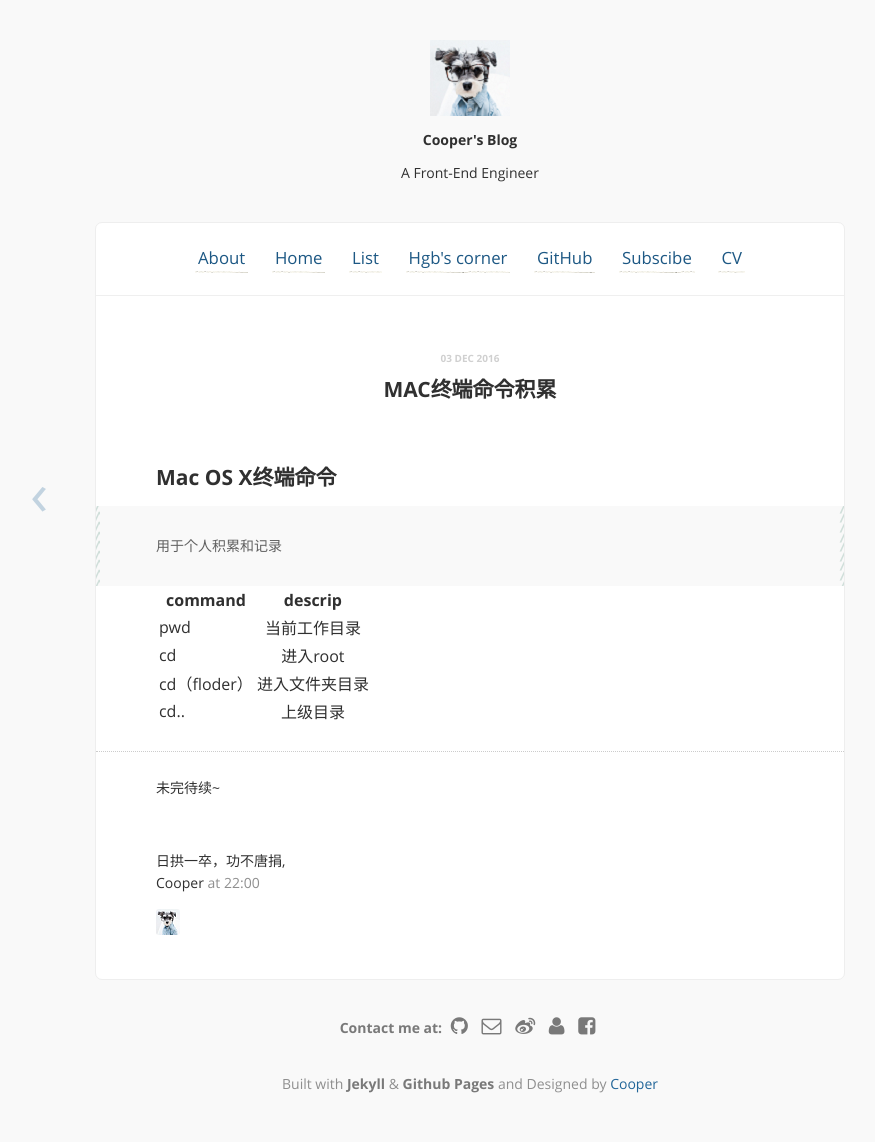
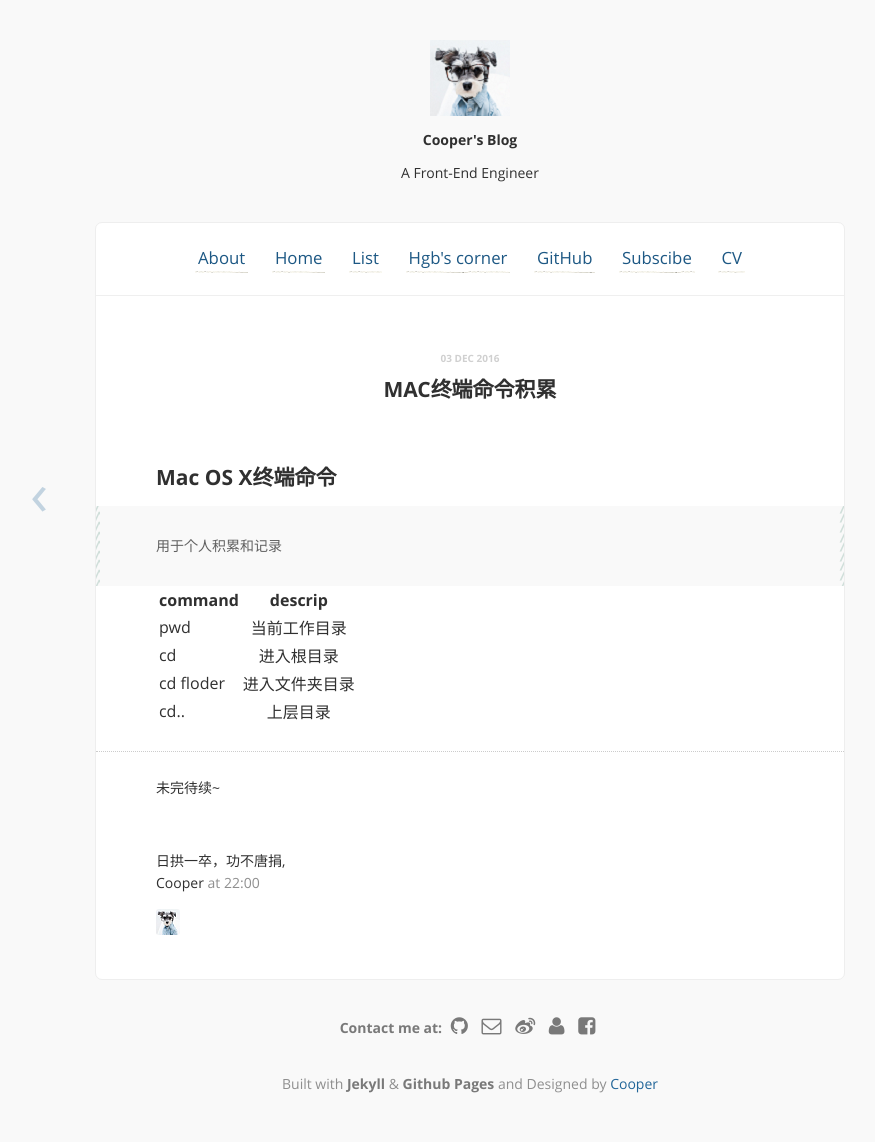
Before and after one commit to huguobo/old-blog, a Jekyll site: the page built from _posts/2016-12-03-mac-command.md, in a window 1280 px wide. Shown: the whole page, without its empty margins (170-1045 px from the left). Built offline with Jekyll 4.4.1, drawn with Linux system fonts in a browser that asks for light colours; Markdown is read by kramdown in place of the engine named in the settings; comment, search, counter and statistics services are not loaded.

Commit message:
edit post

```diff
--- a/_posts/2016-12-03-mac-command.md
+++ b/_posts/2016-12-03-mac-command.md
@@ -13,10 +13,10 @@ comment: y
 
 | command       | descrip       |
 | ------------- |:-------------:|
-| pwd      | 当前工作目录|
-| cd     | 进入root     |
-|cd（floder）| 进入文件夹目录|
-|cd..| 上级目录|
+| pwd           | 当前工作目录    |
+| cd            |  进入根目录     |
+|cd floder      |   进入文件夹目录|
+|cd..           |   上层目录     |
 
 
 
```
Also changed, not shown: 2 other files.
